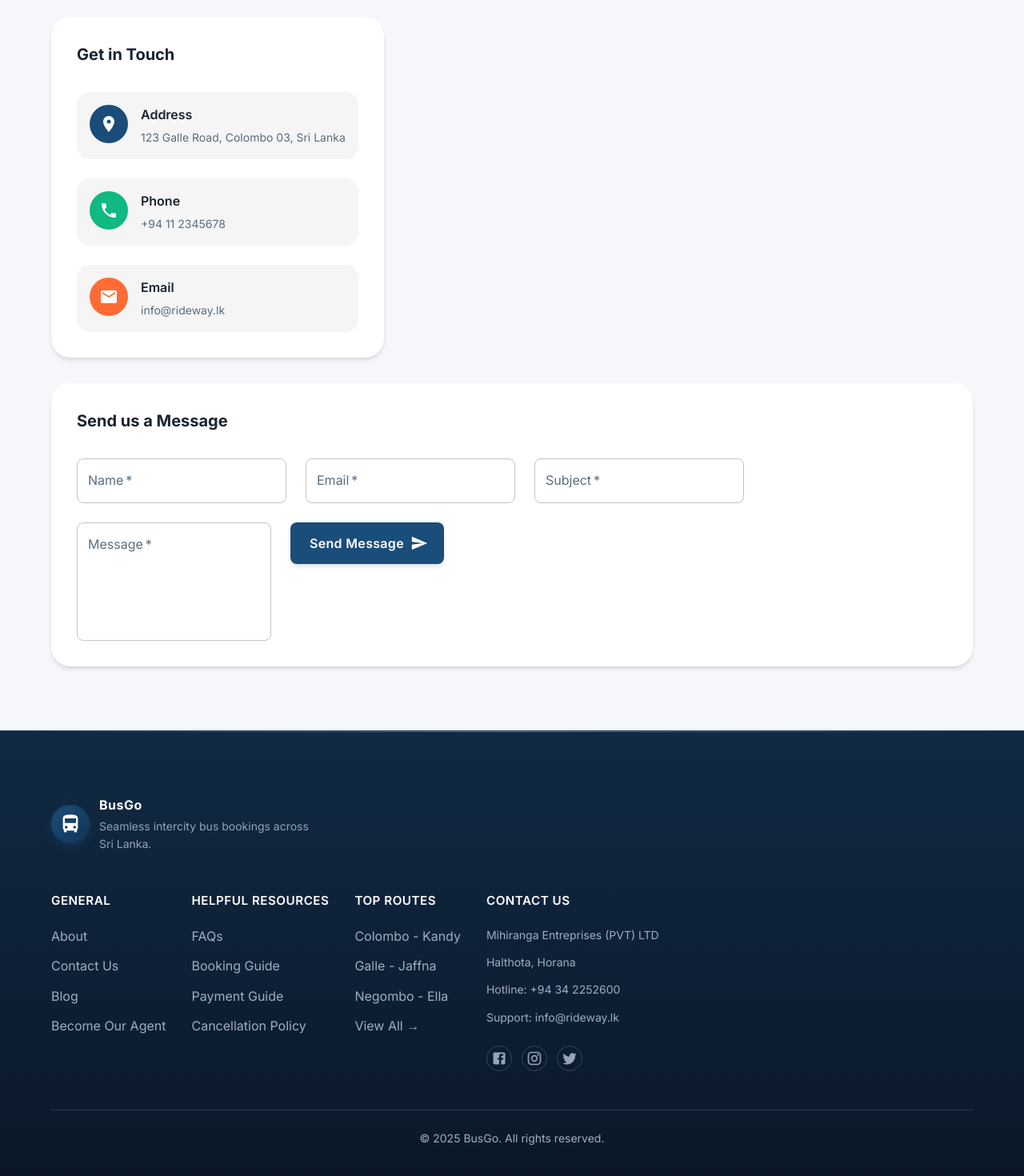
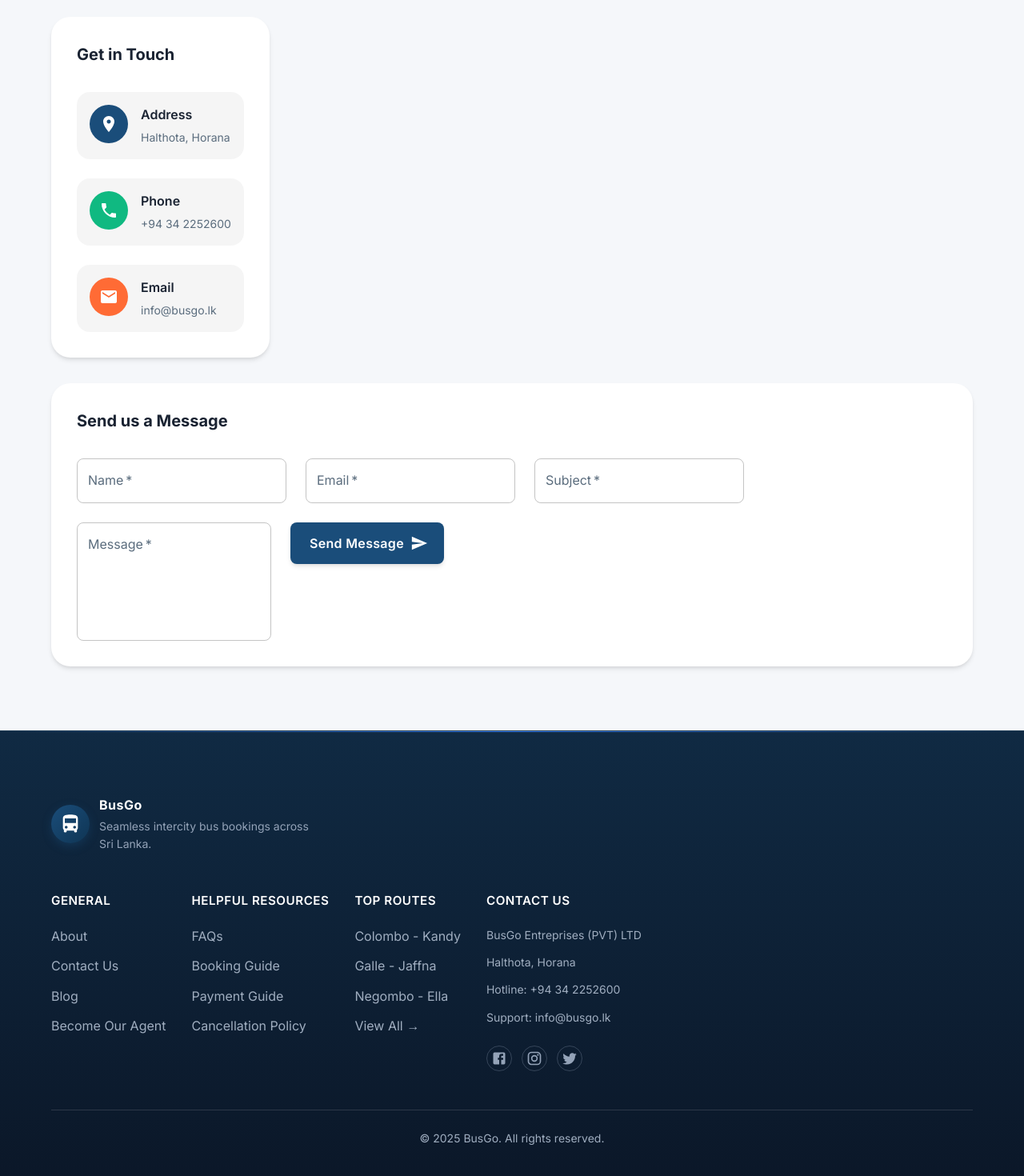
Before and after one commit to dilsha01/bus-booking-frontend, a React (Vite) app: page /contact in a window 1280 px wide. Shown: the part 256-1726 px from the top of the page at 80% size. Built offline with nearby package versions, Linux system fonts and the light colour scheme.

Commit message:
feat: Update footer and contact information to reflect new branding for BusGo

```diff
--- a/src/components/Footer.tsx
+++ b/src/components/Footer.tsx
@@ -315,8 +315,8 @@
             </Typography>
             <Box sx={{ display: 'flex', flexDirection: 'column', gap: 1.5 }}>
               <Typography variant="body2" sx={{ lineHeight: 1.6 }}>
-                Mihiranga Entreprises (PVT) LTD
-              </Typography>
+            BusGo  Entreprises (PVT) LTD
+          </Typography>
               <Typography variant="body2" sx={{ lineHeight: 1.6 }}>
                 Halthota, Horana
               </Typography>
@@ -324,8 +324,8 @@
                 Hotline: +94 34 2252600
               </Typography>
               <Typography variant="body2" sx={{ lineHeight: 1.6 }}>
-                Support: info@rideway.lk
-              </Typography>
+            Support: info@busgo.lk
+          </Typography>
             </Box>
             <Box sx={{ display: 'flex', gap: 1.5, mt: 3 }}>
               <IconButton
--- a/src/pages/Contact.tsx
+++ b/src/pages/Contact.tsx
@@ -71,7 +71,7 @@
                     Address
                   </Typography>
                   <Typography variant="body2" color="text.secondary">
-                    123 Galle Road, Colombo 03, Sri Lanka
+                    Halthota, Horana
                   </Typography>
                 </Box>
               </Box>
@@ -92,7 +92,7 @@
                     Phone
                   </Typography>
                   <Typography variant="body2" color="text.secondary">
-                    +94 11 2345678
+                    +94 34 2252600
                   </Typography>
                 </Box>
               </Box>
@@ -113,8 +113,8 @@
                     Email
                   </Typography>
                   <Typography variant="body2" color="text.secondary">
-                    info@rideway.lk
-                  </Typography>
+                info@busgo.lk
+              </Typography>
                 </Box>
               </Box>
             </Paper>
```
